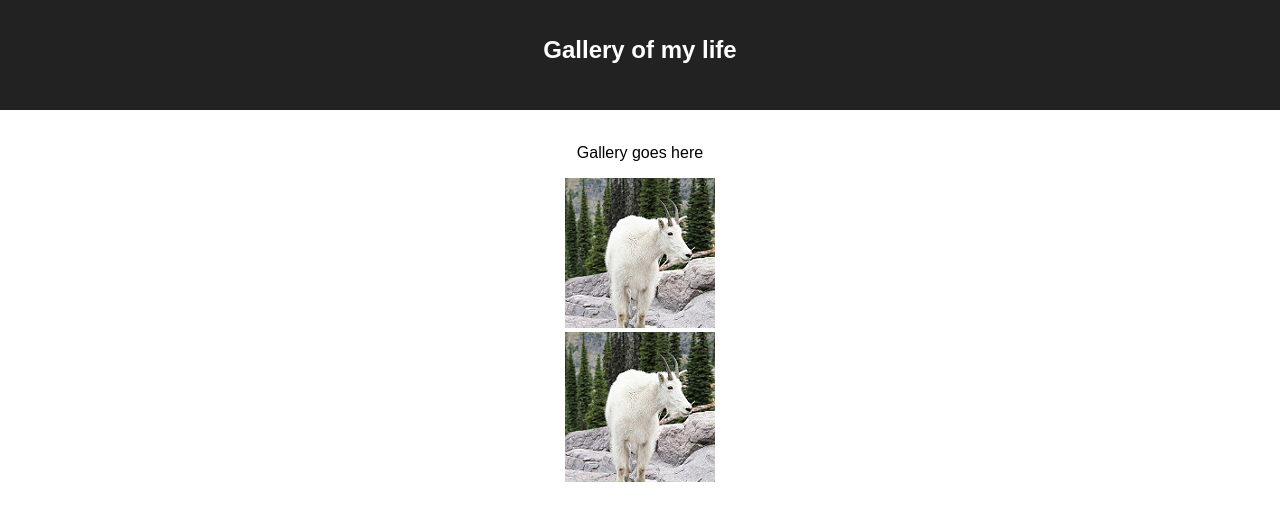
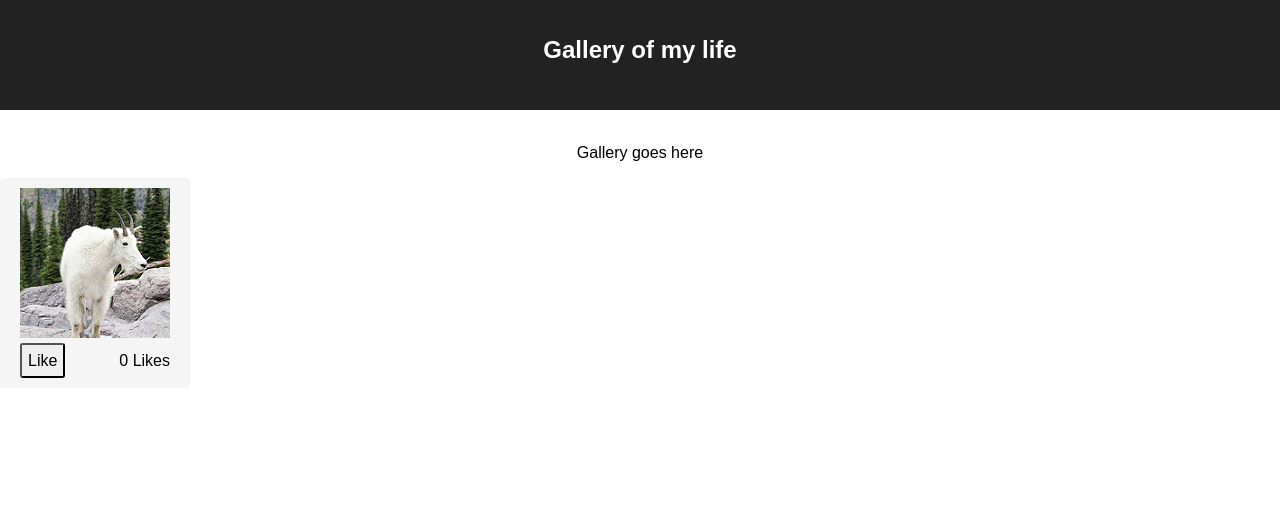
Before and after one commit to cchelton/react-gallery, a React (Create React App) app: page / in a window 1280 px wide. Shown: the top 520 px of the page. Built offline with nearby package versions, Linux system fonts and the light colour scheme.

Commit message:
styled card, added likes to card

```diff
--- a/src/components/App/App.js
+++ b/src/components/App/App.js
@@ -11,7 +11,6 @@ class App extends Component {
         </header>
         <br />
         <p>Gallery goes here</p>
-        <img src="images/goat_small.jpg" />
         <GalleryItem />
       </div>
     );
--- /dev/null
+++ b/src/components/GalleryItem/GalleryItem.css
@@ -0,0 +1,41 @@
+.GalleryItem {
+  display: grid;
+  grid:
+    "item" 1fr
+    "like" 35px / 100%;
+  height: 190px;
+  width: 170px;
+  padding: 10px;
+  background-color: whitesmoke;
+  border-radius: 2%;
+  text-align: center;
+  overflow: hidden;
+  justify-items: center;
+}
+
+.GalleryItem > img {
+  grid-area: item;
+}
+.GalleryItem > p {
+  grid-area: item;
+  margin: 0;
+}
+
+.LikeBar {
+  display: flex;
+  grid-area: like;
+  height: 35px;
+  width: 150px;
+  justify-content: space-between;
+  align-items: center;
+}
+
+.LikeBar > button {
+  height: 35px;
+  border-radius: 7%;
+  font-size: 1rem;
+}
+
+.LikeBar > p {
+  display: inline-block;
+}
--- a/src/components/GalleryItem/GalleryItem.js
+++ b/src/components/GalleryItem/GalleryItem.js
@@ -1,10 +1,12 @@
 import React, { useState } from "react";
+import "./GalleryItem.css";
 
 //  TODO: make cards fixed size
 //  TODO: animate cards
 
-function GalleryComponent(props) {
+function GalleryItem(props) {
   const [displayMode, setDisplayMode] = useState("img");
+  const [likes, setLikes] = useState(0);
   const testImgURL = "images/goat_small.jpg";
 
   const toggleDisplayMode = () => {
@@ -16,19 +18,35 @@ function GalleryComponent(props) {
     }
   };
 
+  const likePicture = (event) => {
+    setLikes(likes + 1);
+  };
+
   if (displayMode === "img") {
     return (
-      <div onClick={toggleDisplayMode}>
-        <img src={testImgURL} />
+      <div className="GalleryItem">
+        <img
+          onClick={toggleDisplayMode}
+          src={testImgURL}
+          alt="boo hoo you forgot an img"
+        />
+        <div className="LikeBar">
+          <button onClick={likePicture}>Like</button>
+          <p>{likes} Likes</p>
+        </div>
       </div>
     );
   } else {
     return (
-      <div onClick={toggleDisplayMode}>
-        <p>DESCRIPTION DESCRIPTION DESCRIPTION DESCRIPTION DESCRIPTION </p>
+      <div
+        onClick={toggleDisplayMode}
+        className="GalleryItem"
+        onClick={toggleDisplayMode}
+      >
+        <p>DESCRIPTION DESCRIPTION DESCRIPTION DESCRIPTION DESCRIPTION</p>
       </div>
     );
   }
 }
 
-export default GalleryComponent;
+export default GalleryItem;
```
